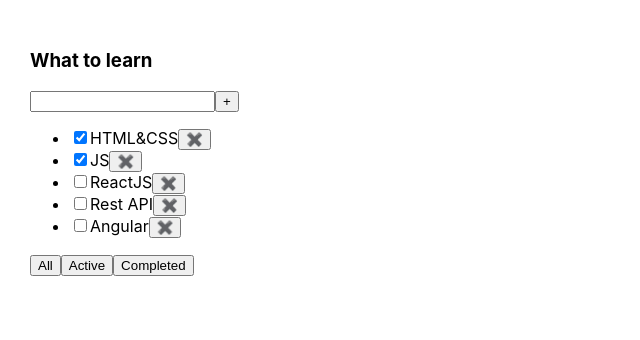
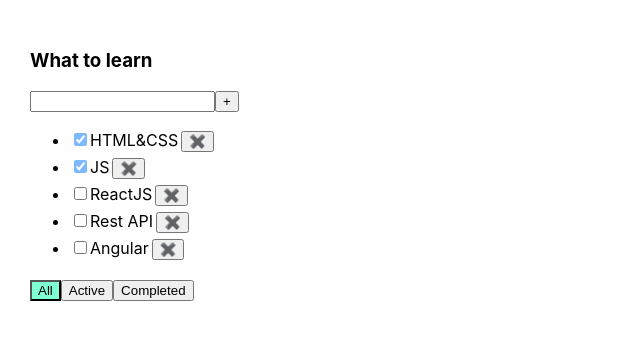
Before and after one commit to 1evgen/Todolist, a React (Create React App) app: page / in a window 1280 px wide. Shown: the top 340 px of the page, without its empty margins (0-640 px from the left). Built offline with nearby package versions, Linux system fonts and the light colour scheme.

Commit message:
add checkbox, add style

```diff
--- a/src/App.css
+++ b/src/App.css
@@ -6,3 +6,24 @@
 .App > div {
   margin-right: 50px;
 }
+
+.error {
+  border: red 1px solid;
+}
+
+.error-message {
+  color: red;
+}
+
+.active-filter {
+  background-color: aquamarine;
+}
+
+.is-done {
+  opacity: 0.5;
+}
+
+.buttonsDelete {
+  margin:  3px;
+
+}
--- a/src/App.tsx
+++ b/src/App.tsx
@@ -16,11 +16,14 @@ function App() {
 
     const [filter, setFilter] = useState<filterType>('all')
 
+    const changeTaskStatus = (id: string, isStatus: boolean) => {
+        setTasks(tasks.map((el)=> el.id === id ? ({...el, isDone: isStatus}): el))
+    }
+
     const removeTodolist = (id: string) => {
            let upDateTasks = tasks.filter((t)=> t.id !== id)
             setTasks(upDateTasks);
     }
-
 
      const filterTasks = (titleButton:filterType) => {
         setFilter(titleButton);
@@ -49,6 +52,8 @@ function App() {
                    removeTodolist={removeTodolist}
                    filterTasks={filterTasks}
                    addTask={addTask}
+                   changeTaskStatus={changeTaskStatus}
+                   filter = {filter}
          />
         </div>
     );
--- a/src/Todolist.tsx
+++ b/src/Todolist.tsx
@@ -15,50 +15,74 @@ export type TodolistType = {
     removeTodolist: (id: string)=> void
     filterTasks: (titleButton: filterType)=> void
     addTask:(title: string)=> void
+    changeTaskStatus: (id: string, isStatus: boolean)=> void
+    filter: filterType
 }
 
 export const Todolist = (props: TodolistType) => {
     const [title, setTitle] = useState('')
+    const [error, setError]= useState( '')
+
 
     const removeTaskHandler = (id: string) => {props.removeTodolist(id)}
     const onClickButtonAll = ()=>props.filterTasks('all')
     const onClickButtonActive = ()=> props.filterTasks('active')
     const onClickButtonCompleted = () => props.filterTasks('completed')
-    const changeTitleHandler = (e: ChangeEvent<HTMLInputElement>) =>  setTitle(e.currentTarget.value)
+    const changeTitleHandler = (e: ChangeEvent<HTMLInputElement>) =>
+    {
+        setTitle(e.currentTarget.value)
+        setError('')
+    }
+
 
     const addTaskHandler = (title: string)=> {
-            props.addTask(title.trim())
-            setTitle('')
+          if(title.trim() !== ''){
+              props.addTask(title.trim())
+              setTitle('')
+          } else {
+              setError('Title is required')
+          }
+
     }
     const onClickEnterHandler = (e:KeyboardEvent<HTMLInputElement>) => {
           if (e.key === 'Enter'){
               props.addTask(title)
           }
     }
+   const changeStatusHandler =  (id: string, e: ChangeEvent<HTMLInputElement>) => {
+        props.changeTaskStatus(id, e.currentTarget.checked );
+   }
+
 
     return (
         <div>
             <div>
                 <h3>{props.title}</h3>
-                <div>
+                <div >
                     <input value={title}
                            onChange={changeTitleHandler}
                            onKeyUp={onClickEnterHandler}
+                           className={error ? 'error': ''}
                     />
                     <button onClick={()=> addTaskHandler(title)}>+</button>
+                    {error &&  <div  className='error-message'>{error}</div>}
                 </div>
                 <ul>
                     {props.tasks.map((t)=>
                         <li key={t.id}>
-                            <input type="checkbox" checked={t.isDone}/><span>{t.title}</span>
-                            <button onClick={()=>removeTaskHandler(t.id)}>✖️</button>
+                            <input className={t.isDone ? 'is-done': ''}
+                                   type="checkbox"
+                                   onChange={(e)=>changeStatusHandler(t.id, e)}
+                                   checked={t.isDone}
+                            /><span>{t.title}</span>
+                            <button className= 'buttonsDelete' onClick={()=>removeTaskHandler(t.id)}>✖️</button>
 
                         </li>)}
                 </ul>
                 <div>
-                    <button onClick={onClickButtonAll}>All</button>
-                    <button onClick={onClickButtonActive}>Active</button>
-                    <button onClick={onClickButtonCompleted}>Completed</button>
+                    <button className={props.filter === 'all'? 'active-filter': ''} onClick={onClickButtonAll}>All</button>
+                    <button className={props.filter === 'active' ? 'active-filter': ''} onClick={onClickButtonActive}>Active</button>
+                    <button className={props.filter === 'completed' ? 'active-filter' : ''} onClick={onClickButtonCompleted}>Completed</button>
                 </div>
             </div>
         </div>
```
